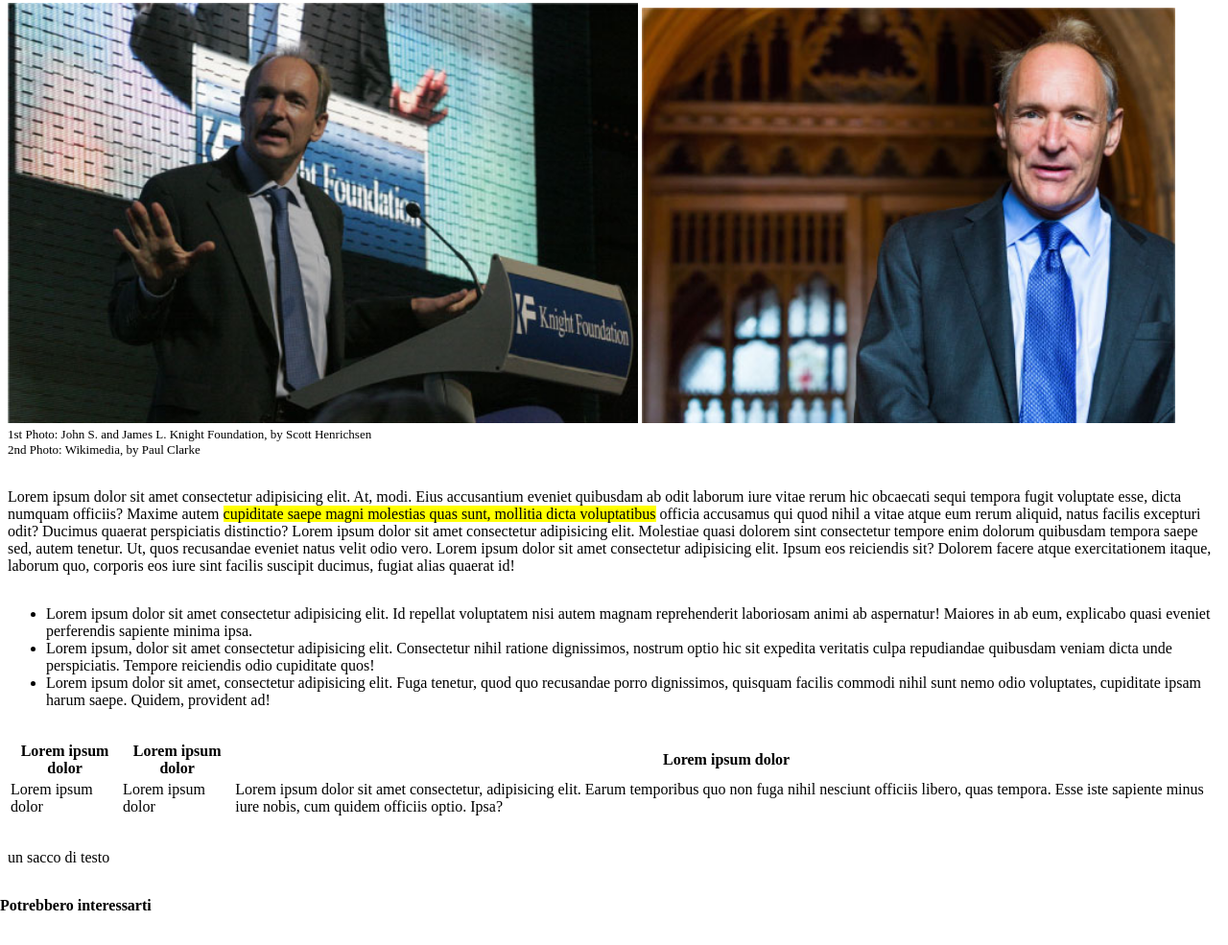
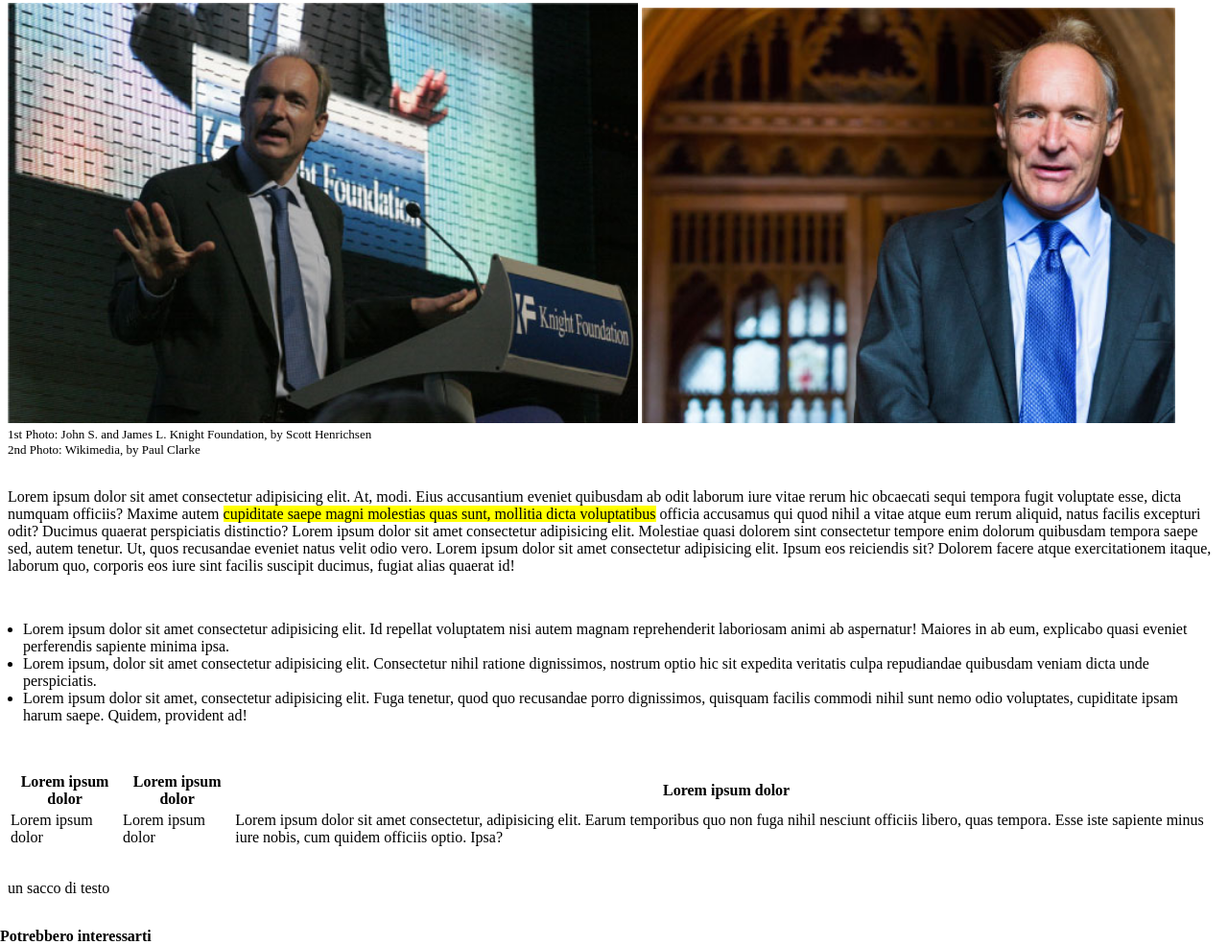
Before and after one commit to AndreaCoggio94/html-css-booleaner, a plain HTML site: page index.html in a window 1280 px wide. Shown: the part 395-1380 px from the top of the page at 96% size. Before the commit the page ends 1348 px from the top, so only its background shows below. Drawn offline with Linux system fonts and the light colour scheme.

Commit message:
added list

```diff
--- a/css/style.css
+++ b/css/style.css
@@ -35,10 +35,6 @@ main {
 
 /* main topic */
 
-/* .main-topic-title {
-    margin: 2rem auto;
-} */
-
 h1 {
     font-size: 4rem;
 }
@@ -70,11 +66,13 @@ a {
 
 .main-topic-footer {
     font-size: small;
-    /* margin: auto auto 2rem auto; */
 }
 
-/* main informations */
+/* un-ordered list */
 
-/* .main-informations {
-    margin: auto auto 2rem auto;
-} */
+.list{
+    margin: 0;
+    padding: 1rem;
+}
+
+/* table */
--- a/index.html
+++ b/index.html
@@ -46,9 +46,9 @@
         </div>
         <!-- un-ordered list -->
         <div class="divider">
-            <ul>
+            <ul class="list">
                 <li>Lorem ipsum dolor sit amet consectetur adipisicing elit. Id repellat voluptatem nisi autem magnam reprehenderit laboriosam animi ab aspernatur! Maiores in ab eum, explicabo quasi eveniet perferendis sapiente minima ipsa.</li>
-                <li>Lorem ipsum, dolor sit amet consectetur adipisicing elit. Consectetur nihil ratione dignissimos, nostrum optio hic sit expedita veritatis culpa repudiandae quibusdam veniam dicta unde perspiciatis. Tempore reiciendis odio cupiditate quos!</li>
+                <li>Lorem ipsum, dolor sit amet consectetur adipisicing elit. Consectetur nihil ratione dignissimos, nostrum optio hic sit expedita veritatis culpa repudiandae quibusdam veniam dicta unde perspiciatis.</li>
                 <li>Lorem ipsum dolor sit amet, consectetur adipisicing elit. Fuga tenetur, quod quo recusandae porro dignissimos, quisquam facilis commodi nihil sunt nemo odio voluptates, cupiditate ipsam harum saepe. Quidem, provident ad!</li>
             </ul>
         </div>
```
